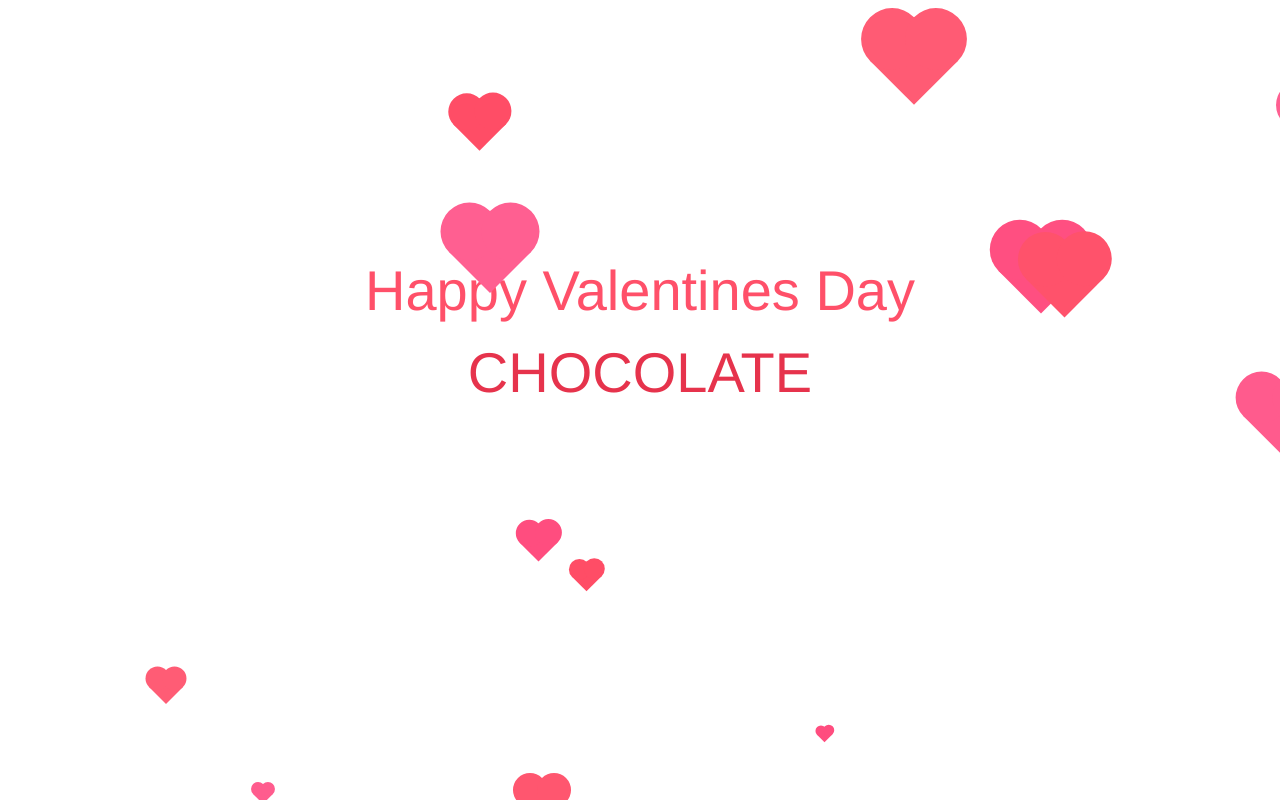
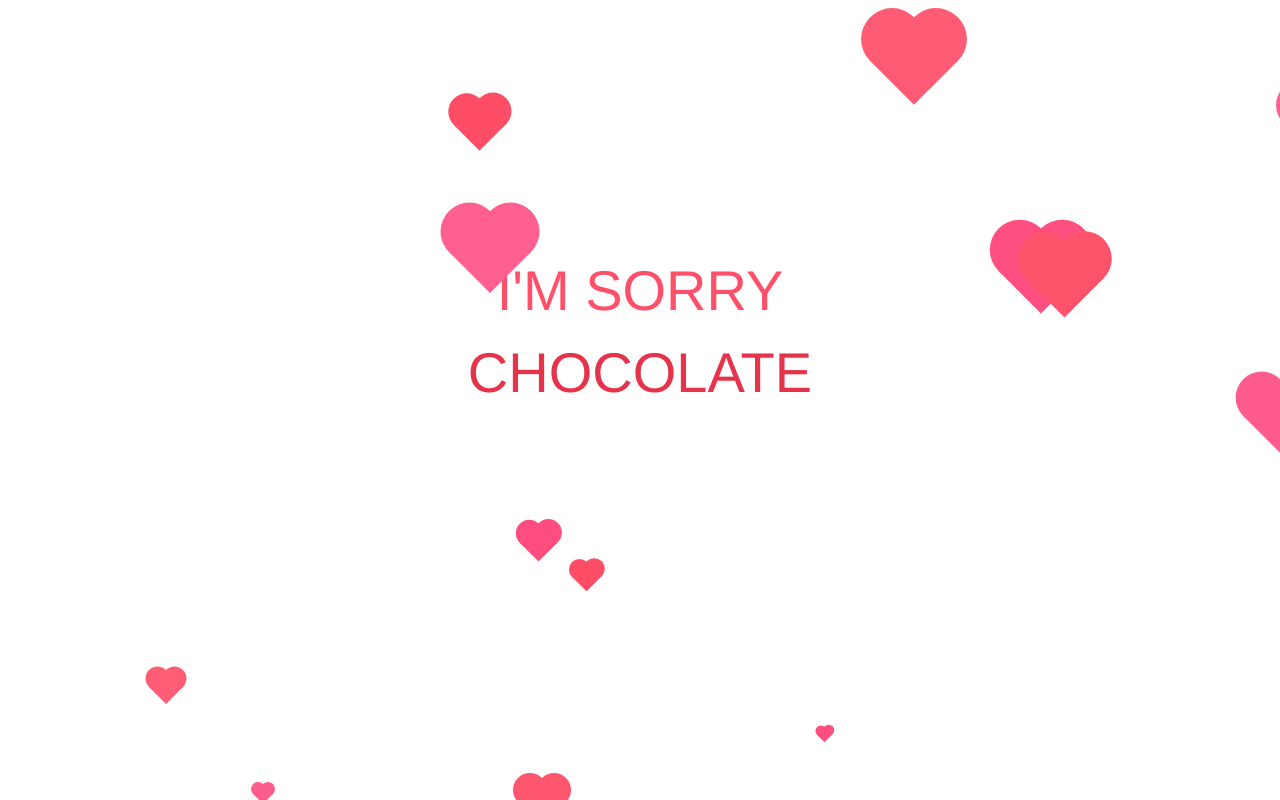
Before and after one commit to sravanlonely/chocolate, a plain HTML site: page index.html in a window 1280 px wide. Drawn offline with nearby package versions, Linux system fonts and the light colour scheme.

Commit message:
Update index.html

```diff
--- a/index.html
+++ b/index.html
@@ -42,7 +42,7 @@
 <body>
 	<div class="fixed-container bg_heart">
 		<div class="signature animated fadeIn">
-			<h1 class="text-center" style="font-size: 4em; color: #FF5069;">Happy Valentines Day</h1>
+			<h1 class="text-center" style="font-size: 4em; color: #FF5069;">I'M SORRY</h1>
 			<h1 class="text-center" style="font-size: 4em; color: #E6334C;">CHOCOLATE</h1>
 		</div>
 	</div>
```
